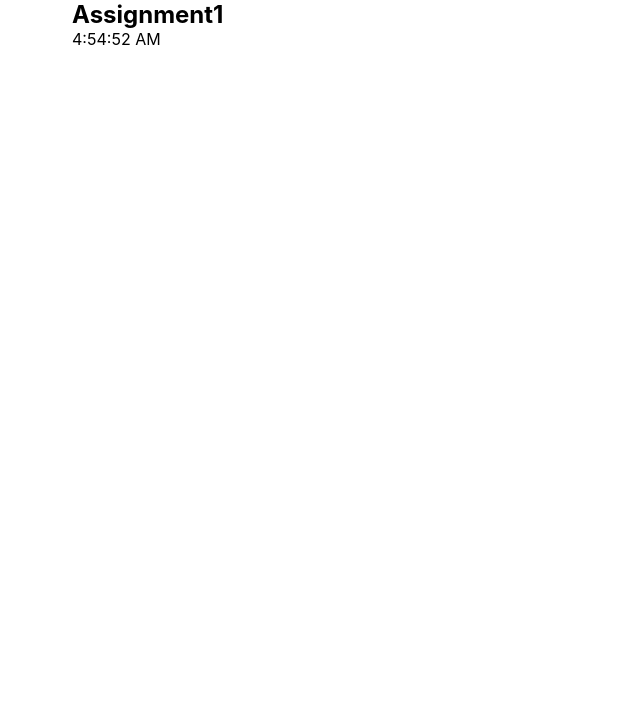
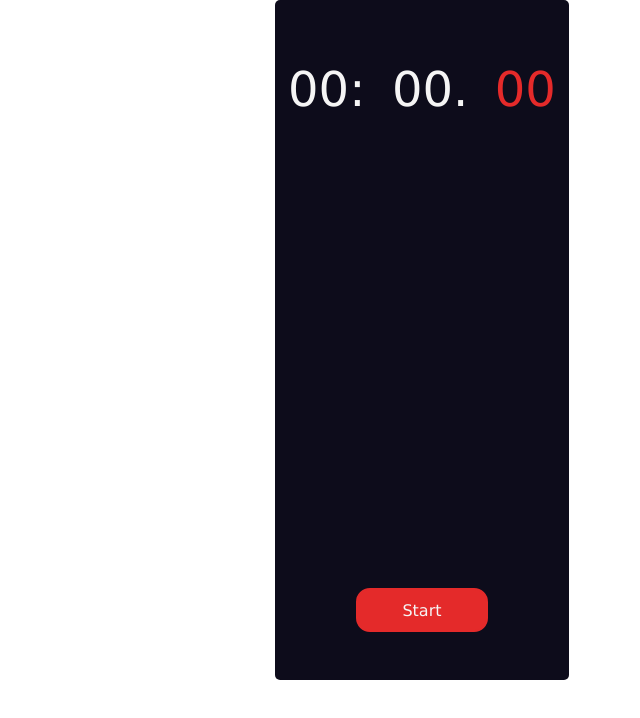
Before and after one commit to Sourav-Tanwar/Resume-Builder, a React (Create React App) app: page / in a window 1280 px wide. Shown: the top 718 px of the page, without its empty margins (218-858 px from the left). Built offline with nearby package versions, Linux system fonts and the light colour scheme.

Commit message:
Chapter 5 - Assignment 2, StopWatch

```diff
--- a/src/App.js
+++ b/src/App.js
@@ -11,6 +11,8 @@
 import Assignment5 from './components/Chapter4/Assignment5';
 import Assignment7 from './components/Chapter4/Assignment7';
 import Assignment1C5 from './components/Chapter5/Assignment1';
+import Assignment2C5 from './components/Chapter5/Assignment2';
+import StopWatch from './components/Chapter5/Asignment2/StopWatch';
 
 
 
@@ -56,7 +58,10 @@
     <>
     <div onClick={()=>console.log("App")}>
 
-    <Assignment1C5/>
+
+    <StopWatch></StopWatch>
+    {/* <Assignment2C5/> */}
+    {/* <Assignment1C5/> */}
 
     {/* <Assignment5 onClick={()=>{alert("Assignment5 Running")}}/>
 
--- /dev/null
+++ b/src/components/Chapter5/Asignment2/ControlButtons.css
@@ -0,0 +1,32 @@
+.Control-Buttons {
+	margin: 3rem 0;
+	width: 100%;
+	box-sizing: border-box;
+	display: flex;
+	align-items: center;
+	justify-content: center;
+}
+
+.btn-grp {
+	display: flex;
+	align-items: center;
+	justify-content: space-around;
+}
+
+.btn {
+	font-family: Verdana, Geneva, Tahoma, sans-serif;
+	width: 10vw;
+	height: 5vh;
+	border-radius: 14px;
+	margin: 0px 6px;
+	display: flex;
+	border: 2px solid #e42a2a;
+	justify-content: center;
+	align-items: center;
+	cursor: pointer;
+	color: #f5f5f5;
+}
+
+.btn-one {
+	background-color: #e42a2a;
+}
--- /dev/null
+++ b/src/components/Chapter5/Asignment2/ControlButtons.js
@@ -0,0 +1,29 @@
+import React from "react";
+import "./ControlButtons.css";
+
+export default function ControlButtons(props) {
+	const StartButton = (
+		<div className="btn btn-one btn-start"
+			onClick={props.handleStart}>
+			Start
+		</div>
+	);
+	const ActiveButtons = (
+		<div className="btn-grp">
+			<div className="btn btn-two"
+				onClick={props.handleReset}>
+				Reset
+			</div>
+			<div className="btn btn-one"
+				onClick={props.handlePauseResume}>
+				{props.isPaused ? "Resume" : "Pause"}
+			</div>
+		</div>
+	);
+
+	return (
+		<div className="Control-Buttons">
+			<div>{props.active ? ActiveButtons : StartButton}</div>
+		</div>
+	);
+}
--- /dev/null
+++ b/src/components/Chapter5/Asignment2/StopWatch.css
@@ -0,0 +1,9 @@
+.stop-watch {
+	height: 85vh;
+	width: 23vw;
+	background-color: #0d0c1b;
+	display: flex;
+	flex-direction: column;
+	align-items: center;
+	justify-content: space-between;
+}
--- /dev/null
+++ b/src/components/Chapter5/Asignment2/StopWatch.js
@@ -0,0 +1,54 @@
+import React, { useState } from "react";
+import "./StopWatch.css";
+import Timer from "./Timer";
+import ControlButtons from "./ControlButtons";
+
+function StopWatch() {
+	const [isActive, setIsActive] = useState(false);
+	const [isPaused, setIsPaused] = useState(true);
+	const [time, setTime] = useState(0);
+
+	React.useEffect(() => {
+		let interval = null;
+
+		if (isActive && isPaused === false) {
+			interval = setInterval(() => {
+				setTime((time) => time + 10);
+			}, 10);
+		} else {
+			clearInterval(interval);
+		}
+		return () => {
+			clearInterval(interval);
+		};
+	}, [isActive, isPaused]);
+
+	const handleStart = () => {
+		setIsActive(true);
+		setIsPaused(false);
+	};
+
+	const handlePauseResume = () => {
+		setIsPaused(!isPaused);
+	};
+
+	const handleReset = () => {
+		setIsActive(false);
+		setTime(0);
+	};
+
+	return (
+		<div className="stop-watch">
+			<Timer time={time} />
+			<ControlButtons
+				active={isActive}
+				isPaused={isPaused}
+				handleStart={handleStart}
+				handlePauseResume={handlePauseResume}
+				handleReset={handleReset}
+			/>
+		</div>
+	);
+}
+
+export default StopWatch;
--- /dev/null
+++ b/src/components/Chapter5/Asignment2/Timer.css
@@ -0,0 +1,18 @@
+.timer {
+	margin: 3rem 0;
+	width: 100%;
+	display: flex;
+	height: 12%;
+	justify-content: center;
+	align-items: center;
+}
+
+.digits {
+	font-family: Verdana, Geneva, Tahoma, sans-serif;
+	font-size: 3rem;
+	color: #f5f5f5;
+}
+
+.mili-sec {
+	color: #e42a2a;
+}
--- /dev/null
+++ b/src/components/Chapter5/Asignment2/Timer.js
@@ -0,0 +1,18 @@
+import React from "react";
+import "./Timer.css";
+
+export default function Timer(props) {
+	return (
+		<div className="timer">
+			<span className="digits">
+				{("0" + Math.floor((props.time / 60000) % 60)).slice(-2)}:
+			</span>
+			<span className="digits">
+				{("0" + Math.floor((props.time / 1000) % 60)).slice(-2)}.
+			</span>
+			<span className="digits mili-sec">
+				{("0" + ((props.time / 10) % 100)).slice(-2)}
+			</span>
+		</div>
+	);
+}
--- a/src/components/Chapter5/Assignment2.js
+++ b/src/components/Chapter5/Assignment2.js
@@ -0,0 +1,25 @@
+import React,{useState} from 'react'
+
+export default function Assignment2() {
+    const [timer,setTimer] =useState(0)
+
+    const handleStart =()=>{
+        let startBtn = document.getElementById("startbtn");
+        startBtn.disabled = true;
+        setTimer(timer+1)
+    }
+    setTimeout(handleStart, 1000);
+    const handleStop =()=>{
+        setTimer(0)
+
+    }
+  return (
+    <div>
+        <h2>Assignment2</h2>
+        <span>{timer}</span>
+        <button id="startBtn" onClick={handleStart(false)} >Start</button>
+        <button onClick={handleStop} >Stop</button>
+
+    </div>
+  )
+}
```
